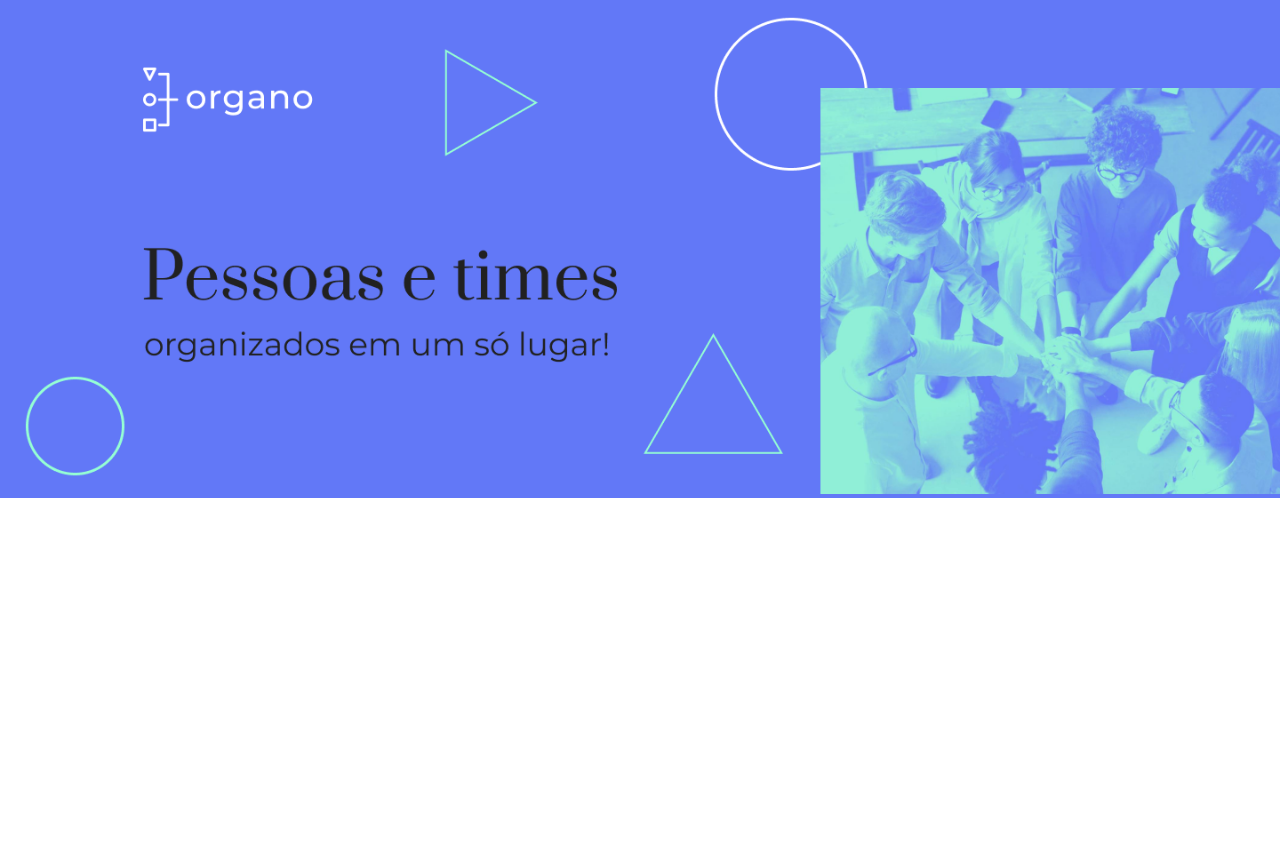
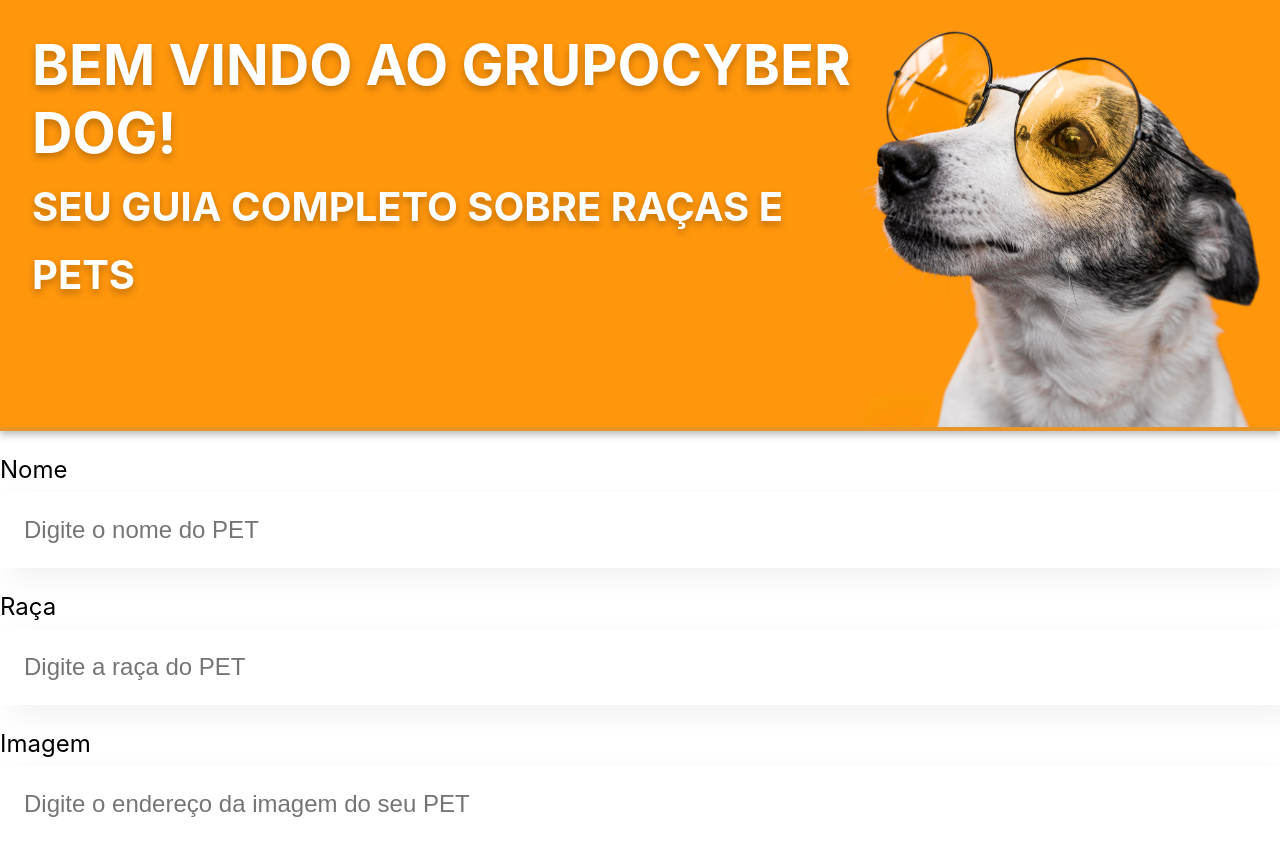
Before and after one commit to ericsonnascimento/projeto_organo_react, a React (Create React App) app: page / in a window 1280 px wide. Before the commit the page ends 800 px from the top, so only its background shows below. Built offline with nearby package versions, Linux system fonts and the light colour scheme.

Commit message:
feacture - Inseridos no projeto os componentes FieldText e Form para insersão de formulário de cadastro dos pets e ajustado o banner com texto que pode ser modificado.

```diff
--- a/src/App.js
+++ b/src/App.js
@@ -1,9 +1,11 @@
-import Banner from './componets/Banner/Banner';
+import Banner from './componets/Banner';
+import Form from './componets/Form';
 
 function App() {
   return (
     <div className="App">
-      <Banner />
+      <Banner/>
+      <Form/>
     </div>
   );
 }
--- a/src/componets/Banner/Banner.css
+++ b/src/componets/Banner/Banner.css
@@ -1,8 +1,27 @@
 .banner {
-    background-color: #6278f7;
+    position: relative;
+    background-color: #e79527ff;
     text-align: center;
+    box-shadow: 0 4px 7px rgb(0, 0, 0, 0.25);
 }
 
 .banner img {
     max-width: 100%;
 }
+
+.banner_tittle {
+    position: absolute;
+    top:30%;
+    left: 35%;
+    transform: translate(-50%, -50%);
+    z-index: 1;
+    font-size: 3.5rem;
+    text-align: left;
+    color: white;
+    text-shadow: 0 4px 7px rgb(0, 0, 0, 0.25);
+
+
+}
+.banner_tittle spam {
+    font-size: 2.5rem;
+}
--- a/src/componets/Banner/Banner.js
+++ /dev/null
@@ -1,11 +0,0 @@
-import './Banner.css'
-
-function Banner() {
-    return (
-        <header className='banner'>
-            <img src="/images/banner.png" alt="banner principal da pagina"/>
-        </header>
-    )
-}
-
-export default Banner
--- /dev/null
+++ b/src/componets/Banner/index.js
@@ -0,0 +1,12 @@
+import './Banner.css'
+
+const Banner = () => {
+    return (
+        <header className='banner'>
+            <img src="/images/banner_pet.jpg" alt="banner principal da pagina"/>
+            <h1 className= 'banner_tittle'>BEM VINDO AO GRUPOCYBER DOG! <br></br><spam>SEU GUIA COMPLETO SOBRE RAÇAS E PETS</spam></h1>
+        </header>
+    )
+}
+
+export default Banner
--- /dev/null
+++ b/src/componets/FieldText/FieldText.css
@@ -0,0 +1,19 @@
+.field-text {
+    margin-top: 24px;
+}
+
+.field-text label {
+    display: block;
+    margin-bottom: 8px;
+    font-size: 24px;
+}
+
+.field-text input {
+    background-color: #FFF;
+    box-shadow: 10px 10px 30px rgba(0, 0, 0, 0.06);
+    width: 100%;
+    border: none;
+    font-size: 24px;
+    padding: 24px;
+    box-sizing: border-box;
+}
--- /dev/null
+++ b/src/componets/FieldText/index.js
@@ -0,0 +1,13 @@
+import './FieldText.css'
+
+const FieldText = (props) => {
+
+    return (
+        <div className="field-text">
+            <label>{props.label}</label>
+            <input placeholder={props.placeholder}/>
+        </div>
+    )
+}
+
+export default FieldText
--- /dev/null
+++ b/src/componets/Form/index.js
@@ -0,0 +1,17 @@
+import FieldText from '../FieldText'
+import './Form.css'
+
+
+const Form = () => {
+    return (
+        <section>
+            <form>
+                <FieldText label="Nome" placeholder="Digite o nome do PET" />
+                <FieldText label="Raça" placeholder="Digite a raça do PET" />
+                <FieldText label="Imagem" placeholder="Digite o endereço da imagem do seu PET" />
+            </form>
+        </section>
+    )
+}
+
+export default Form
```
Also changed, not shown: public/images/banner.png (deleted), public/images/banner_pet.jpg (added), src/componets/Form/Form.css (added).
